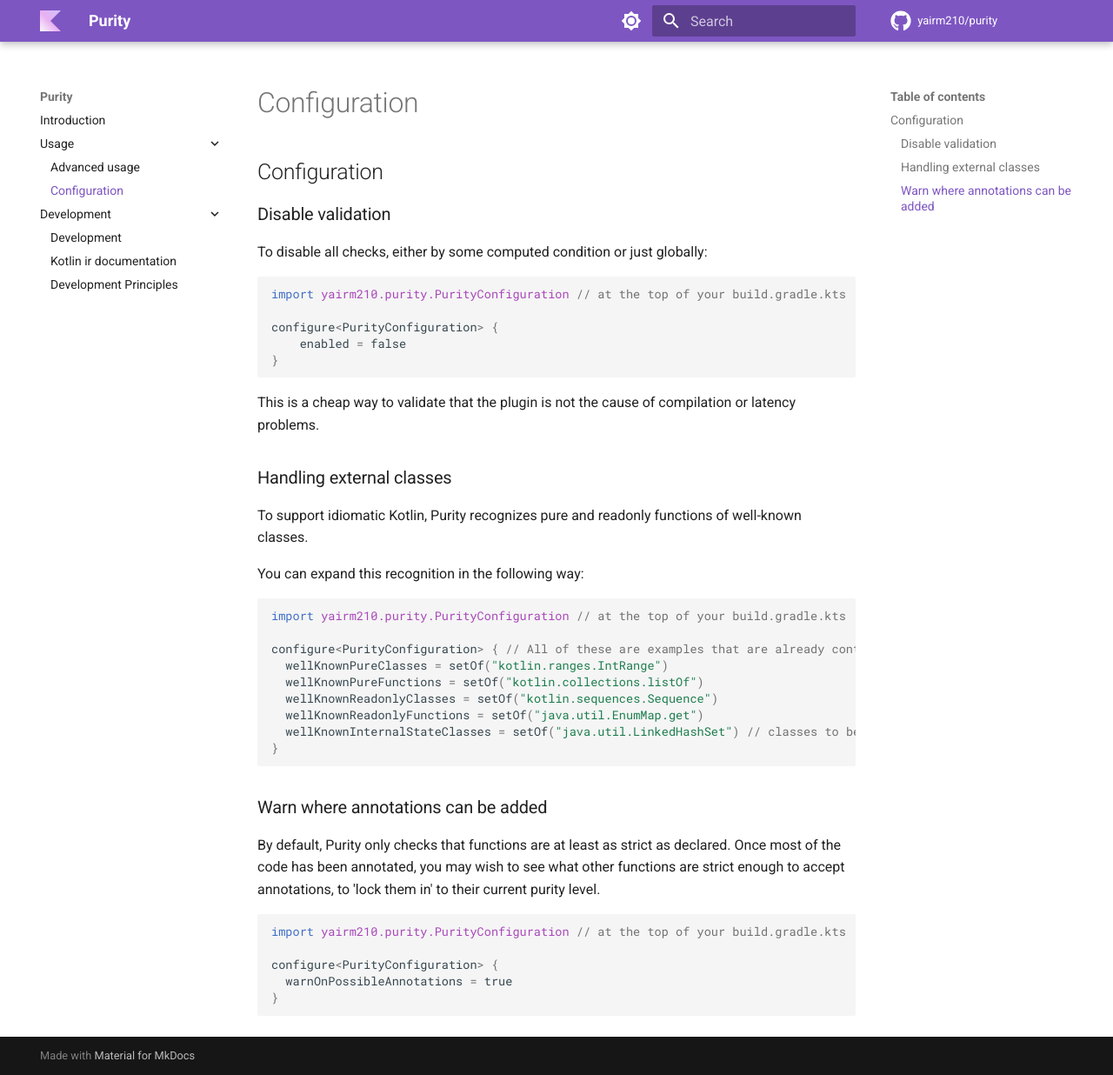
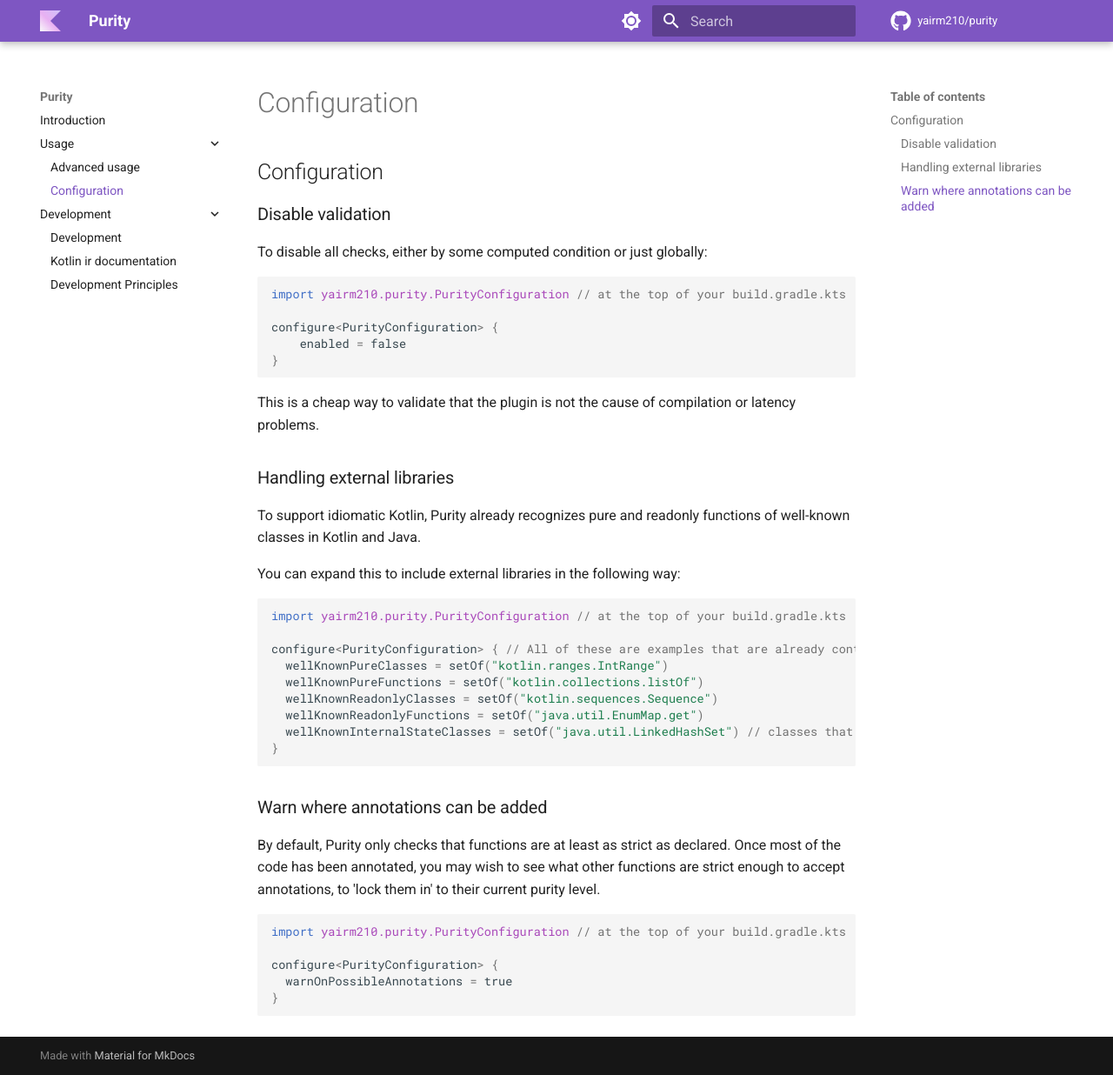
Before and after one commit to yairm210/Purity, an MkDocs documentation site: the page built from docs/usage/configuration.md, in a window 1280 px wide and 1236 px high. Shown: the whole window at 87% size. Built offline with MkDocs 1.6.1 and Material for MkDocs 9.7.7, drawn with Linux system fonts in a browser that asks for light colours; comment, search, counter and statistics services are not loaded.

Commit message:
docs: Clarify handling of external libraries

````diff
--- a/docs/usage/configuration.md
+++ b/docs/usage/configuration.md
@@ -15,11 +15,11 @@
 
 This is a cheap way to validate that the plugin is not the cause of compilation or latency problems.
 
-### Handling external classes
+### Handling external libraries
 
-To support idiomatic Kotlin, Purity recognizes pure and readonly functions of well-known classes.
+To support idiomatic Kotlin, Purity already recognizes pure and readonly functions of well-known classes in Kotlin and Java.
 
-You can expand this recognition in the following way:
+You can expand this to include external libraries in the following way:
 
 ```kotlin
 import yairm210.purity.PurityConfiguration // at the top of your build.gradle.kts
@@ -29,7 +29,7 @@
   wellKnownPureFunctions = setOf("kotlin.collections.listOf")
   wellKnownReadonlyClasses = setOf("kotlin.sequences.Sequence")
   wellKnownReadonlyFunctions = setOf("java.util.EnumMap.get")
-  wellKnownInternalStateClasses = setOf("java.util.LinkedHashSet") // classes to be autorecognized as '@LocalState' when constructed
+  wellKnownInternalStateClasses = setOf("java.util.LinkedHashSet") // classes that mutate no state but their own
 }
 ```
 
````
Also changed, not shown: 1 other file.
